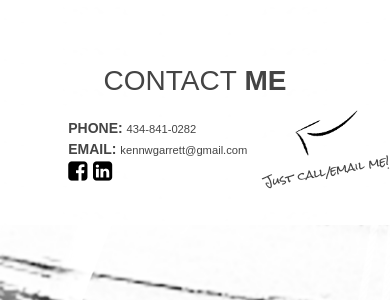
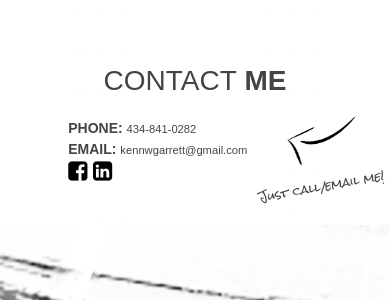
Before and after one commit to waynegarrett/waynegarrett.github.io, a Jekyll site: the page built from index.html, in a window 390 px wide. Shown: the part 3161-3461 px from the top of the page. Built offline with Jekyll 4.4.1, drawn with Linux system fonts in a browser that asks for light colours; nearby versions of some CDN libraries; Markdown is read by kramdown in place of the engine named in the settings.

Commit message:
contact responsiveness

```diff
--- a/assets/css/main.css
+++ b/assets/css/main.css
@@ -767,7 +767,8 @@ section.contact {
       -webkit-transform: rotate(-10deg);
           -ms-transform: rotate(-10deg);
               transform: rotate(-10deg);
-      font-family: 'Rock Salt', cursive; }
+      font-family: 'Rock Salt', cursive;
+      margin: 5px; }
     section.contact .call-email img {
       width: 50%; }
   @media screen and (max-width: 1024px) {
--- a/assets/css/sections/contact.sass
+++ b/assets/css/sections/contact.sass
@@ -51,6 +51,7 @@ section.contact
     p
       transform: rotate(-10deg)
       font-family: 'Rock Salt', cursive
+      margin: 5px
 
     img
       width: 50%
```
